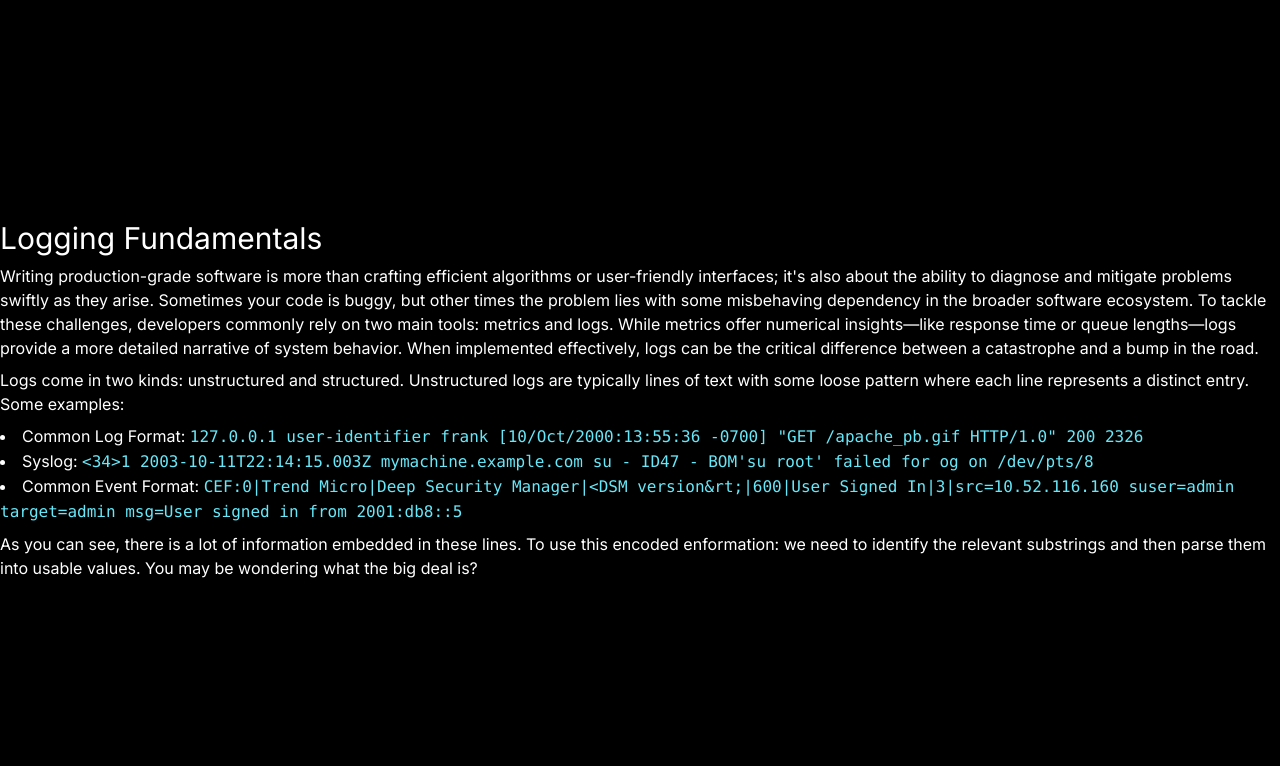
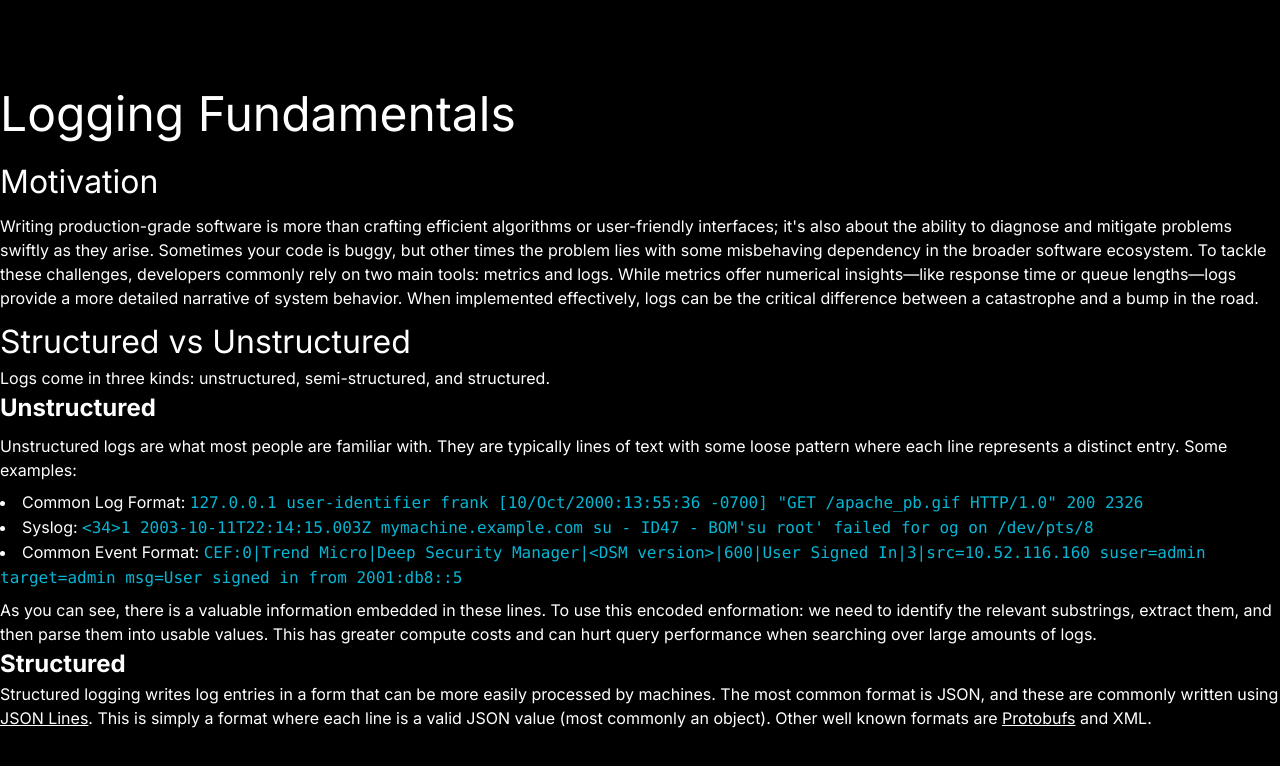
Before and after one commit to hiimog/hiimog.com, a Next.js app: page /posts/logging-fundamentals in a window 1280 px wide. Shown: the top 766 px of the page. Built offline with nearby package versions, Linux system fonts and the light colour scheme.

Commit message:
Continue working on logging fundamentals

```diff
--- a/package.json
+++ b/package.json
@@ -13,6 +13,7 @@
     "@types/react": "18.2.20",
     "@types/react-dom": "18.2.7",
     "autoprefixer": "10.4.15",
+    "clsx": "^2.0.0",
     "eslint": "8.47.0",
     "eslint-config-next": "13.4.19",
     "json5": "^2.2.3",
--- a/src/app/posts/logging-fundamentals/page.tsx
+++ b/src/app/posts/logging-fundamentals/page.tsx
@@ -1,7 +1,25 @@
+import styles from "../posts.module.scss";
+import clsx from "clsx";
 export default function LoggingFundamentals() {
+  const commonUnstructuredLogFormats = [
+    [
+      "Common Log Format",
+      `127.0.0.1 user-identifier frank [10/Oct/2000:13:55:36 -0700] "GET /apache_pb.gif HTTP/1.0" 200 2326`,
+    ],
+    [
+      "Syslog",
+      "<34>1 2003-10-11T22:14:15.003Z mymachine.example.com su - ID47 - BOM'su root' failed for og on /dev/pts/8",
+    ],
+    [
+      "Common Event Format",
+      "CEF:0|Trend Micro|Deep Security Manager|<DSM version>|600|User Signed In|3|src=10.52.116.160 suser=admin target=admin msg=User signed in from 2001:db8::5",
+    ],
+  ];
+
   return (
     <div className="container mx-auto">
-      <h1 className="text-3xl my-2">Logging Fundamentals</h1>
+      <h1 className={clsx(styles.title, "my-2")}>Logging Fundamentals</h1>
+      <h2 className={styles.title}>Motivation</h2>
       <p className="my-2">
         Writing production-grade software is more than crafting efficient
         algorithms or user-friendly interfaces; it&apos;s also about the ability
@@ -14,39 +32,58 @@ export default function LoggingFundamentals() {
         implemented effectively, logs can be the critical difference between a
         catastrophe and a bump in the road.
       </p>
+      <h2 className={styles.title}>Structured vs Unstructured</h2>
+      Logs come in three kinds: unstructured, semi-structured, and structured.
+      <h3 className={styles.title}>Unstructured</h3>
       <p className="my-2">
-        Logs come in two kinds: unstructured and structured. Unstructured logs
-        are typically lines of text with some loose pattern where each line
-        represents a distinct entry. Some examples:
+        Unstructured logs
+        are what most people are familiar with. They are typically lines of text
+        with some loose pattern where each line represents a distinct entry.
+        Some examples:
         <ul className="list-disc list-inside my-2">
-          <li>
-            Common Log Format:{" "}
-            <code className="inline text-cyan-300">
-              127.0.0.1 user-identifier frank [10/Oct/2000:13:55:36 -0700]
-              &quot;GET /apache_pb.gif HTTP/1.0&quot; 200 2326
-            </code>
-          </li>
-          <li>
-            Syslog:{" "}
-            <code className="inline text-cyan-300">
-              &lt;34&gt;1 2003-10-11T22:14:15.003Z mymachine.example.com su -
-              ID47 - BOM&apos;su root&apos; failed for og on /dev/pts/8
-            </code>
-          </li>
-          <li>
-            Common Event Format:{" "}
-            <code className="inline text-cyan-300">
-              CEF:0|Trend Micro|Deep Security Manager|&lt;DSM
-              version&rt;|600|User Signed In|3|src=10.52.116.160 suser=admin
-              target=admin msg=User signed in from 2001:db8::5
-            </code>
-          </li>
+          {commonUnstructuredLogFormats.map(([name, ex]) => (
+            <li>
+              {name}: <code className={"text-cyan-500"}>{ex}</code>
+            </li>
+          ))}
         </ul>
-        As you can see, there is a lot of information embedded in these lines.
+      </p>
+      <p>
+        As you can see, there is a valuable information embedded in these lines.
         To use this encoded enformation: we need to identify the relevant
-        substrings and then parse them into usable values. You may be wondering
-        what the big deal is?
+        substrings, extract them, and then parse them into usable values. This
+        has greater compute costs and can hurt query performance when searching
+        over large amounts of logs.
+      </p>
+      <h3 className={styles.title}>Structured</h3>
+      <p>
+        Structured logging writes log entries in a form that can be more easily
+        processed by machines. The most common format is JSON, and these are
+        commonly written using{" "}
+        <a className={"underline"} href="https://jsonlines.org/">
+          JSON Lines
+        </a>
+        . This is simply a format where each line is a valid JSON value (most
+        commonly an object). Other well known formats are{" "}
+        <a className={"underline"} href="https://protobuf.dev/">Protobufs</a> and XML.
       </p>
     </div>
+    /*
+    Tools
+        - splunk
+        - seq
+        - lnav
+        - datadog
+        - elk stack
+        - serilog
+    Tactics
+        - log location
+        - only consts in msg
+        - scoped logging
+        - celf
+        - structured logging
+        - all logs in utc
+
+    */
   );
 }
--- /dev/null
+++ b/src/app/posts/posts.module.scss
@@ -0,0 +1,17 @@
+h1.title {
+    font-size: 3em;
+}
+
+h2.title {
+    font-size: 2em;
+}
+
+h3.title {
+    font-size: 1.5em;
+    font-weight: bold;
+}
+
+.inline-code {
+    font-family: 'Courier New', Courier, monospace;
+    color: aqua;
+}
```
Also changed, not shown: 1 other file (tests, documents, lock files or other folders).
